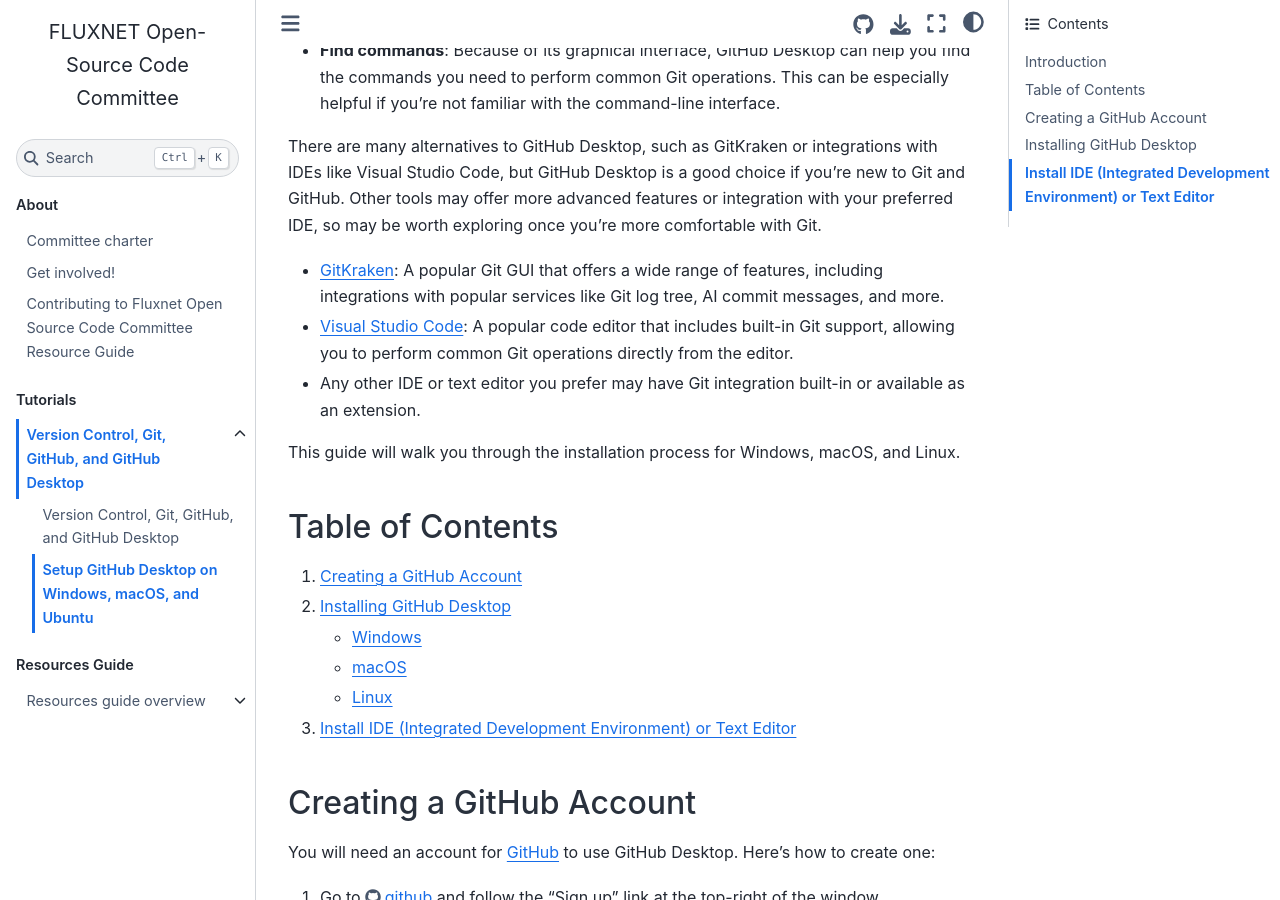
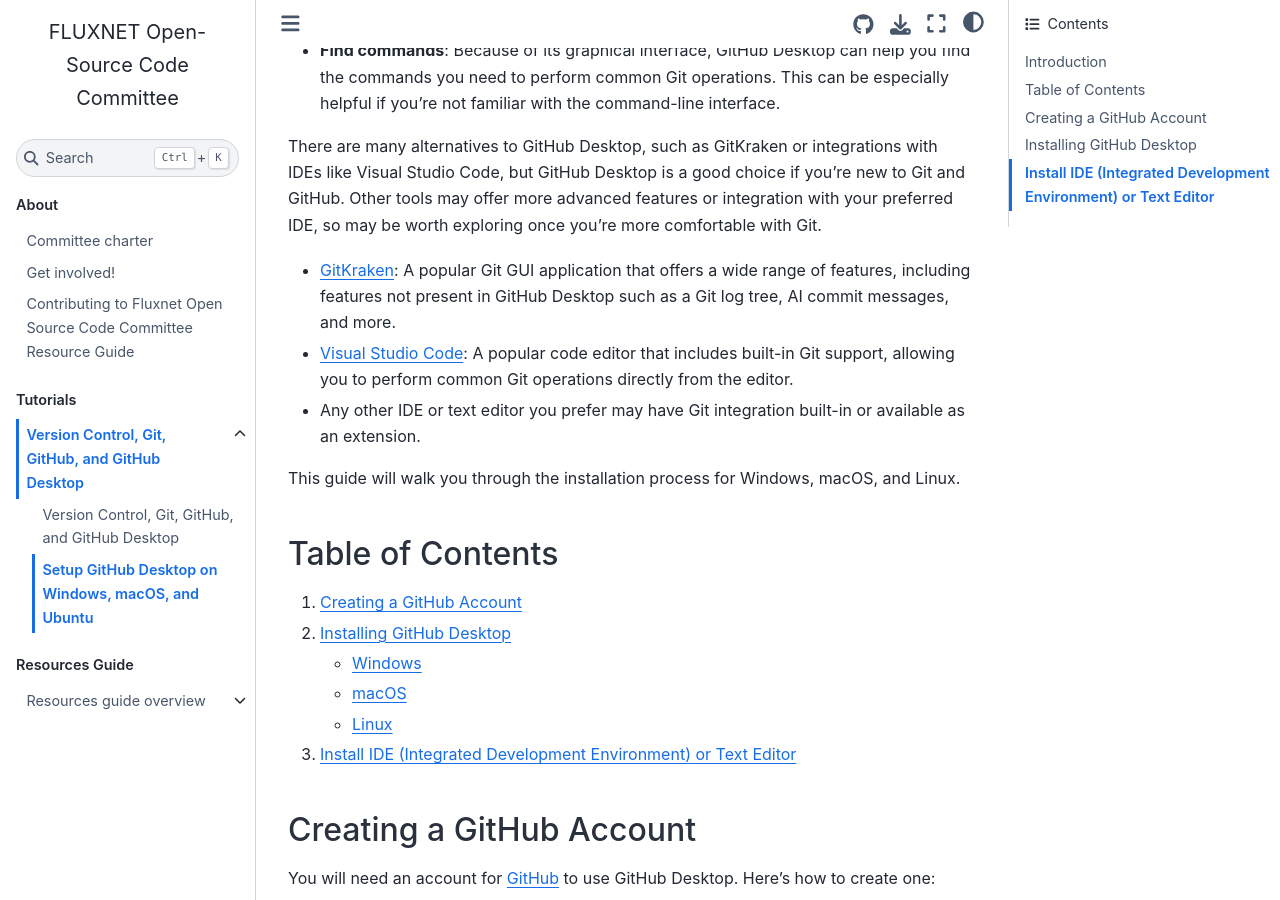
Before and after one commit to fluxnet-open-source/website, a Jupyter Book: the page built from tutorials/git/2-setup.md, in a window 1280 px wide and 900 px high, scrolled down 624 px. Built offline with Jupyter Book 1.0.4 settings and Sphinx 7.4.7 and the Sphinx Book theme 1.1.4, drawn with Linux system fonts in a browser that asks for light colours.

Commit message:
Minor setup edits

```diff
--- a/tutorials/git/2-setup.md
+++ b/tutorials/git/2-setup.md
@@ -11,7 +11,7 @@ GitHub Desktop is a GUI (Graphical User Interface) easy-to-use application that
 
 There are many alternatives to GitHub Desktop, such as GitKraken or integrations with IDEs like Visual Studio Code, but GitHub Desktop is a good choice if you're new to Git and GitHub. Other tools may offer more advanced features or integration with your preferred IDE, so may be worth exploring once you're more comfortable with Git.
 
-- [GitKraken](https://www.gitkraken.com): A popular Git GUI that offers a wide range of features, including integrations with popular services like Git log tree, AI commit messages, and more.
+- [GitKraken](https://www.gitkraken.com): A popular Git GUI application that offers a wide range of features, including features not present in GitHub Desktop such as a Git log tree, AI commit messages, and more.
 - [Visual Studio Code](https://code.visualstudio.com): A popular code editor that includes built-in Git support, allowing you to perform common Git operations directly from the editor.
 - Any other IDE or text editor you prefer may have Git integration built-in or available as an extension.
 
@@ -25,7 +25,6 @@ This guide will walk you through the installation process for Windows, macOS, an
     - [macOS](#macos)
     - [Linux](#linux)
 1. [Install IDE (Integrated Development Environment) or Text Editor](#install-ide-integrated-development-environment-or-text-editor)
-
 
 ## Creating a GitHub Account
 
```
Also changed, not shown: tutorials/git/index.md (+2 -1 lines).
